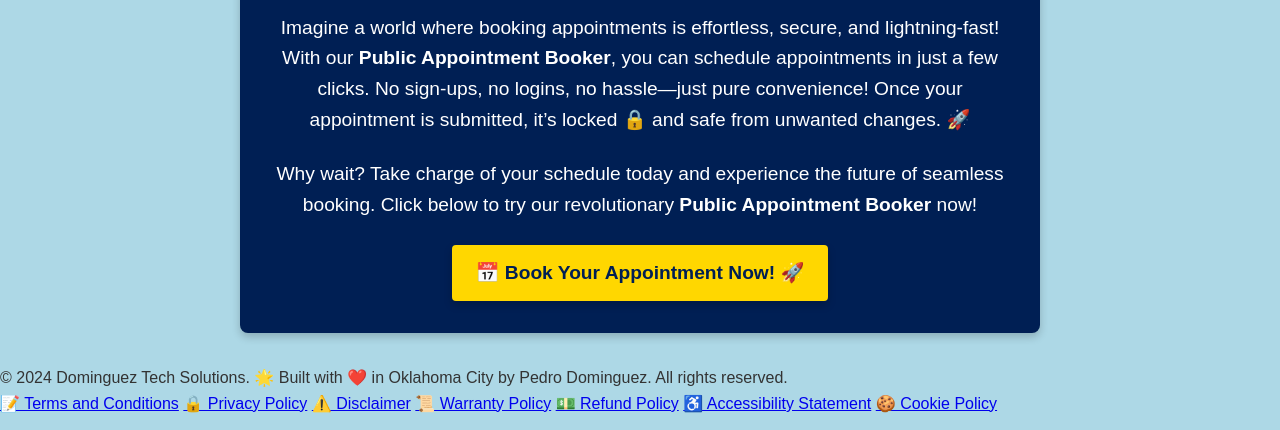
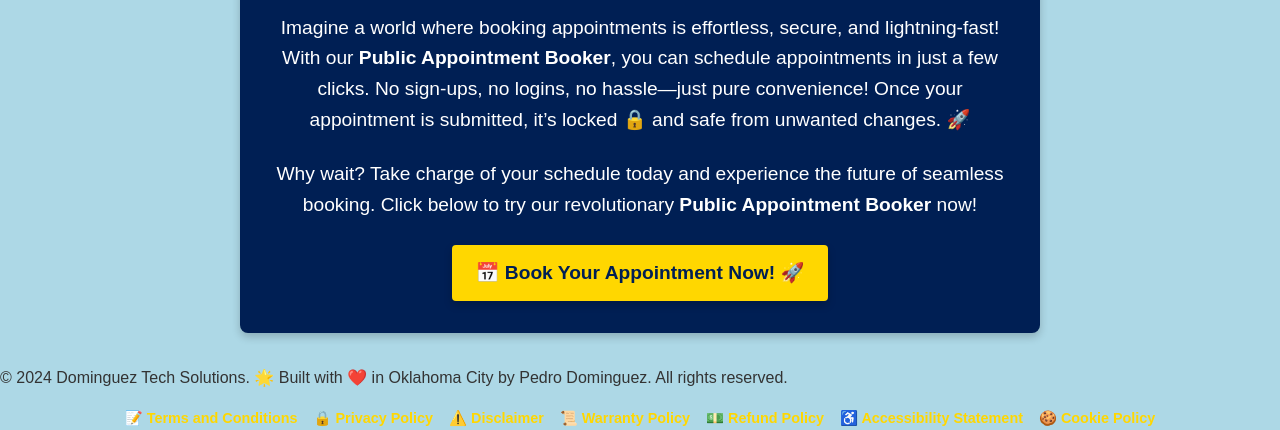
Before and after one commit to xtcedro/DominguezTS, a plain HTML site: page public/pages/home/index.html in a window 1280 px wide. Shown: the part 700-1130 px from the top of the page. Drawn offline with Linux system fonts and the light colour scheme; files that its build step writes are made by us from their sources; files whose address does not match are found by name.

Commit message:
Update main.css

```diff
--- a/public/assets/css/main.css
+++ b/public/assets/css/main.css
@@ -112,3 +112,23 @@ body {
   content: "✔️";
   color: gold; /* Gold checkmark */
 }
+
+footer p {
+  margin-bottom: 1rem;
+  line-height: 1.6;
+}
+
+footer .legal-links {
+  display: flex;
+  flex-wrap: wrap;
+  justify-content: center;
+  gap: 1rem;
+  margin-top: 1rem;
+}
+
+footer .legal-links a {
+  color: #FFD700; /* Gold */
+  text-decoration: none;
+  font-weight: bold;
+  font-size: 0.9rem;
+}
```
